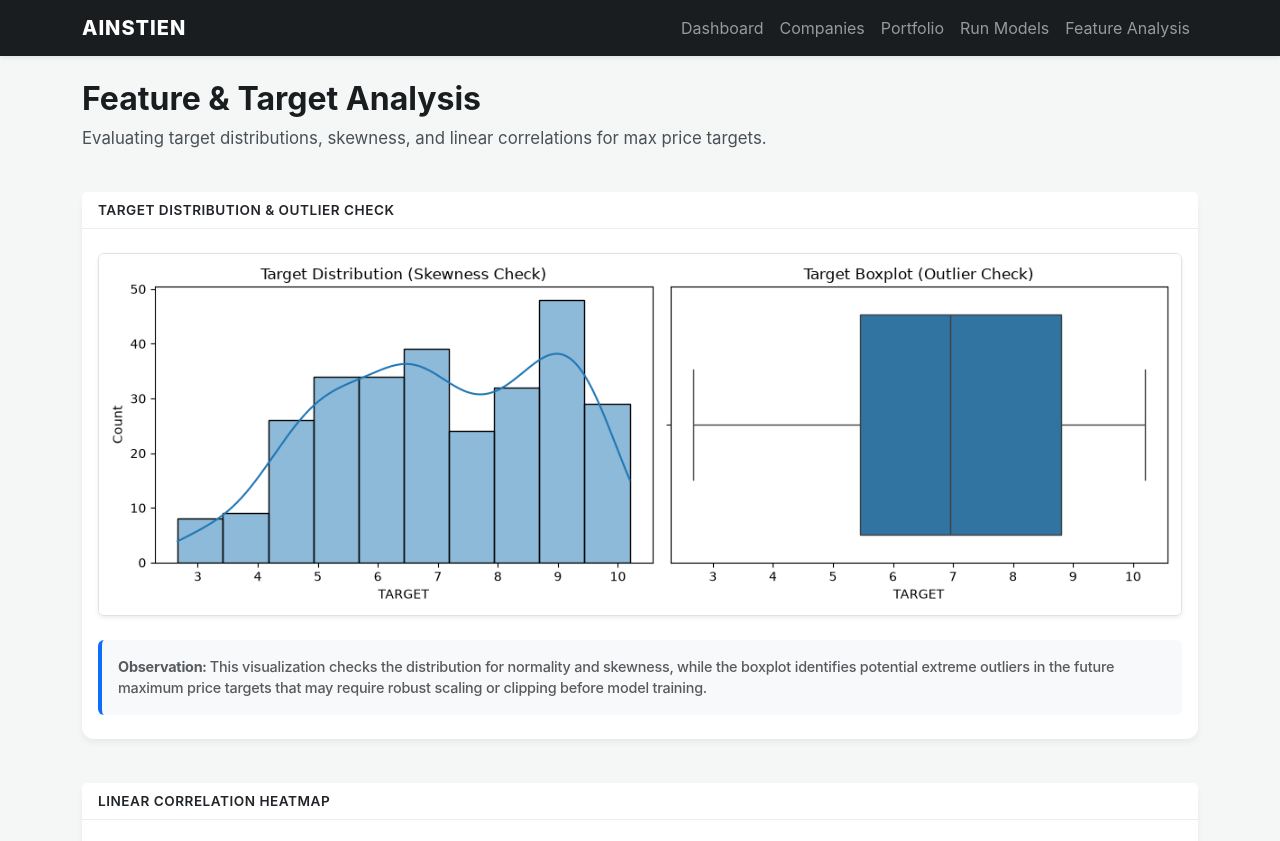
After one commit to ErikAndreassonBusiness/Ainstien, a Flask app: page /feature-analysis in a window 1280 px wide. The commit adds this page. Shown: the top 841 px of the page. Run offline with Flask 3, Linux system fonts and the light colour scheme.

Commit message:
Fixat buggar

```diff
--- a/app/client/static/js/run_models.js
+++ b/app/client/static/js/run_models.js
@@ -286,9 +286,9 @@ async function getModelResults(e) {
     fundamental_features: getFundamentFeatures(selectedFeatures, allFeatures),
     metric_features: getMetricFeatures(selectedFeatures, allFeatures),
     models: selectedModels,
-    target_variable:
-      e.target.querySelector('input[name="target_variable"]:checked')?.value ||
-      "future_price",
+    target_variable: e.target.querySelector(
+      'input[name="target_variable"]:checked',
+    )?.value,
     log_transform: e.target.querySelector('input[name="log_transform"]')
       ?.checked
       ? "on"
--- a/app/client/templates/base.html
+++ b/app/client/templates/base.html
@@ -51,6 +51,12 @@
                 >Run Models</a
               >
             </li>
+
+            <li class="nav-item">
+              <a class="nav-link" href="{{ url_for('feature_analysis') }}"
+                >Feature Analysis</a
+              >
+            </li>
           </ul>
         </div>
       </div>
--- /dev/null
+++ b/app/client/templates/feature_analysis.html
@@ -0,0 +1,75 @@
+{% extends "base.html" %} {% block title %}Feature Analysis | Ainstien{%
+endblock %} {% block content %}
+<div class="container mt-4 mb-5">
+  <!-- Page Header -->
+  <div class="row mb-4">
+    <div class="col-12">
+      <h2 class="fw-bold" style="color: var(--ainstien-dark)">
+        Feature & Target Analysis
+      </h2>
+      <p class="quant-muted">
+        Evaluating target distributions, skewness, and linear correlations for
+        max price targets.
+      </p>
+    </div>
+  </div>
+
+  <!-- Target Distribution Section -->
+  <div class="row">
+    <div class="col-12">
+      <div class="card">
+        <div class="card-header">Target Distribution & Outlier Check</div>
+        <div class="card-body text-center py-4">
+          <img
+            src="{{ url_for('static', filename='images/target_distribution_future_max_target.png') }}"
+            alt="Target Distribution and Boxplot"
+            class="img-fluid rounded shadow-sm border"
+            style="max-height: 400px; width: auto; object-fit: contain"
+          />
+
+          <div
+            class="mt-4 text-start bg-light p-3 rounded border-start border-4 border-primary"
+          >
+            <p class="financial-data mb-0 text-muted">
+              <strong>Observation:</strong> This visualization checks the
+              distribution for normality and skewness, while the boxplot
+              identifies potential extreme outliers in the future maximum price
+              targets that may require robust scaling or clipping before model
+              training.
+            </p>
+          </div>
+        </div>
+      </div>
+    </div>
+  </div>
+
+  <!-- Correlation Matrix Section -->
+  <div class="row mt-4">
+    <div class="col-12">
+      <div class="card">
+        <div class="card-header">Linear Correlation Heatmap</div>
+        <div class="card-body text-center py-4">
+          <img
+            src="{{ url_for('static', filename='images/correlation_matrix_future_max_price_target.jpg') }}"
+            alt="Correlation Matrix Heatmap"
+            class="img-fluid rounded shadow-sm border"
+            style="max-height: 750px; width: auto; object-fit: contain"
+          />
+
+          <div
+            class="mt-4 text-start bg-light p-3 rounded border-start border-4 border-primary"
+          >
+            <p class="financial-data mb-0 text-muted">
+              <strong>Observation:</strong> Lower-triangle heatmap displaying
+              Pearson correlation coefficients. Features exhibiting high
+              multicollinearity with one another may need to be dropped or
+              combined, while features with strong correlations to the target
+              variable should be prioritized.
+            </p>
+          </div>
+        </div>
+      </div>
+    </div>
+  </div>
+</div>
+{% endblock %}
--- a/app/server/db_queries.py
+++ b/app/server/db_queries.py
@@ -1,6 +1,7 @@
 # app/server/db_queries.py
 
 from app import db
+import pandas as pd
 from .database import Company, Fundamental, Metric, Report
 from sqlalchemy.orm import joinedload
 
--- a/app/server/models/model_extras.py
+++ b/app/server/models/model_extras.py
@@ -17,8 +17,8 @@ def extract_features_from_report(report, features):
 
 
 def get_correlation_matrix(data):
-    fundamentals = data.get('features').get('fundamental_features', [])
-    metrics = data.get('features').get('metric_features', [])
+    fundamentals = data.get('data_to_get').get('fundamental_features', [])
+    metrics = data.get('data_to_get').get('metric_features', [])
     all_features = fundamentals + metrics
 
     attributes_to_calc = []
--- a/app/server/routes.py
+++ b/app/server/routes.py
@@ -83,3 +83,7 @@ def company(ticker):
 @app.route('/models')
 def run_models_page():
     return render_template('run_models.html')
+
+@app.route('/feature-analysis')
+def feature_analysis():
+    return render_template('feature_analysis.html')
```
Also changed, not shown: PROJECT_OVERVIEW.md (+4 -0 lines), app/server/models/run_models.py (+12 -9 lines), app/server/models/images/correlation_matrix.png (added), app/server/models/images/outliers_scaled.png (added), app/server/models/images/target_distribution.png (added).
